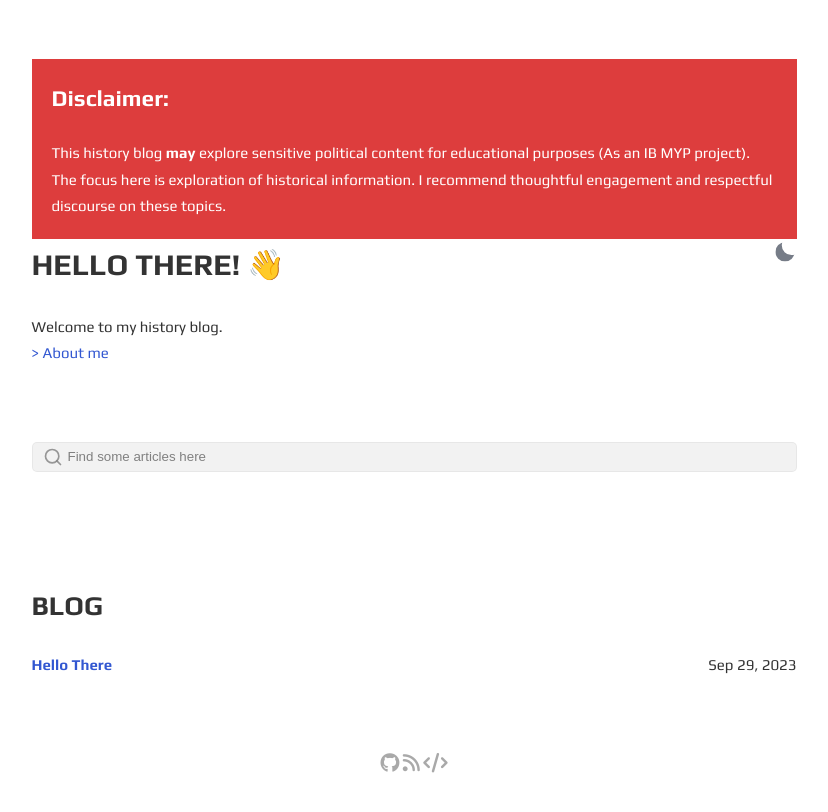
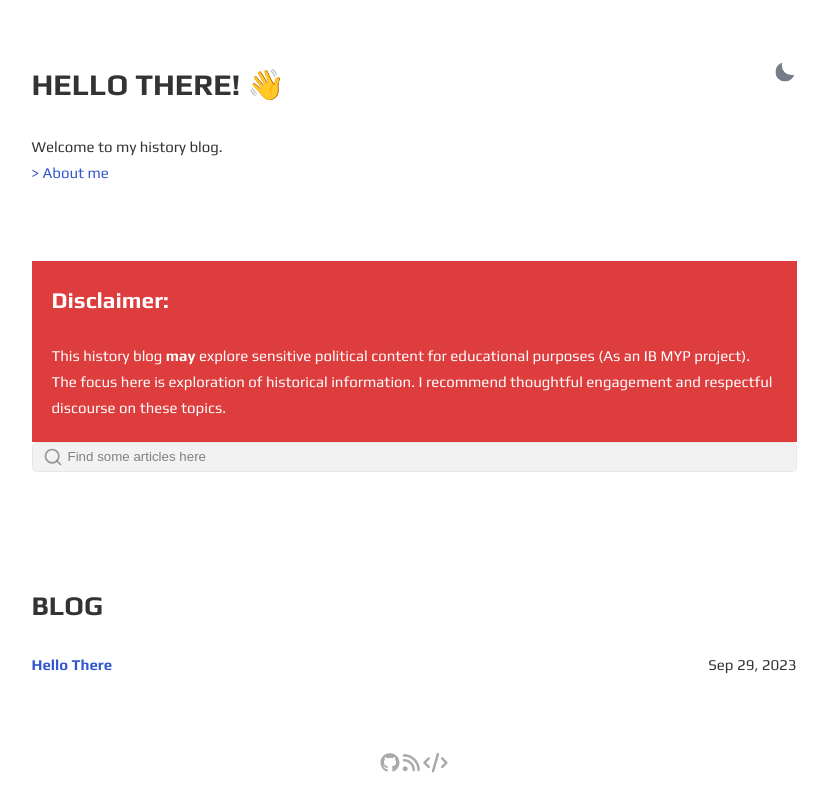
Before and after one commit to ceromogo/history-blog, a Jekyll site: the page built from index.html, in a window 1280 px wide. Shown: the top 812 px of the page, without its empty margins (226-1054 px from the left). Built offline with Jekyll 4.4.1, drawn with Linux system fonts in a browser that asks for light colours.

Commit message:
modified:   index.html

```diff
--- a/index.html
+++ b/index.html
@@ -2,10 +2,7 @@
 layout: default
 ---
 <section id="intro">
-    <div style="background-color: #dd3d3d; color: white; padding: 20px;">
-        <h3 style="font-size: 1.5rem;">Disclaimer:</h3>
-        <p>This history blog <b>may</b> explore sensitive political content for educational purposes (As an IB MYP project). The focus here is exploration of historical information. I recommend thoughtful engagement and respectful discourse on these topics.</p>
-    </div>
+
 
     <div class="flex-row-between">
         <h1>{{ site.greetings }}</h1>
@@ -18,6 +15,11 @@ layout: default
         <p>
 	    <a href="{{ site.url }}{{ site.baseurl }}/about/">> About me</a>
         </p>
+    </div>
+
+    <div style="background-color: #dd3d3d; color: white; padding: 20px;">
+        <h3 style="font-size: 1.5rem;">Disclaimer:</h3>
+        <p>This history blog <b>may</b> explore sensitive political content for educational purposes (As an IB MYP project). The focus here is exploration of historical information. I recommend thoughtful engagement and respectful discourse on these topics.</p>
     </div>
 
 
```
